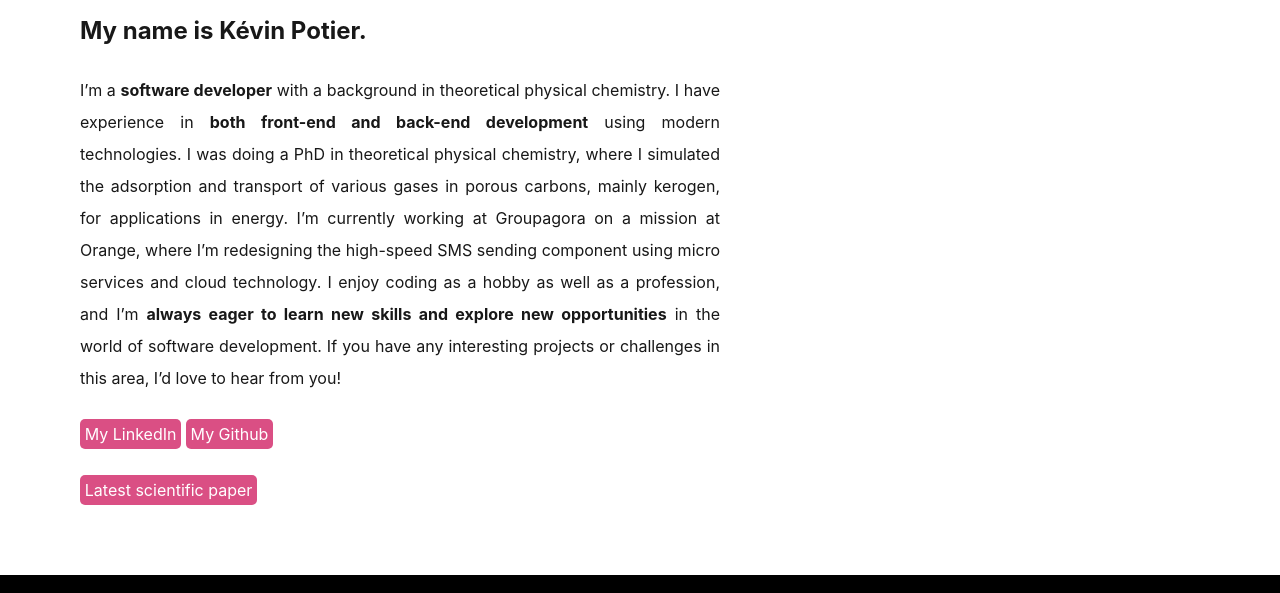
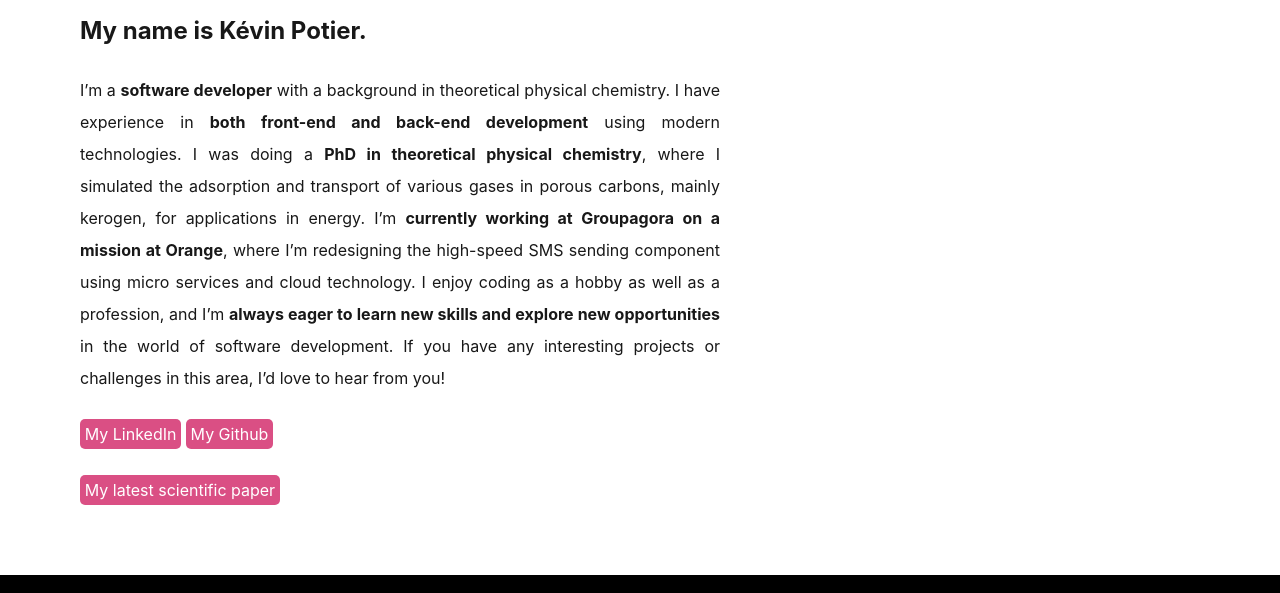
Before and after one commit to kpotier/kpotier.github.io, a plain HTML site: page index.html in a window 1280 px wide. Shown: the part 137-730 px from the top of the page. Drawn offline with Linux system fonts and the light colour scheme.

Commit message:
Update index.html
Bold

```diff
--- a/index.html
+++ b/index.html
@@ -14,7 +14,7 @@
         <div class="container">
             <h1>Hello.</h1>
             <h2>My name is Kévin Potier.</h2>
-            <p>I’m a <b>software developer</b> with a background in theoretical physical chemistry. I have experience in <b>both front-end and back-end development</b> using modern technologies. I was doing a PhD in theoretical physical chemistry, where I simulated the adsorption and transport of various gases in porous carbons, mainly kerogen, for applications in energy. I’m currently working at Groupagora on a mission at Orange, where I’m redesigning the high-speed SMS sending component using micro services and cloud technology. I enjoy coding as a hobby as well as a profession, and I’m <b>always eager to learn new skills and explore new opportunities</b> in the world of software development. If you have any interesting projects or challenges in this area, I’d love to hear from you!</p>
+            <p>I’m a <b>software developer</b> with a background in theoretical physical chemistry. I have experience in <b>both front-end and back-end development</b> using modern technologies. I was doing a <b>PhD in theoretical physical chemistry</b>, where I simulated the adsorption and transport of various gases in porous carbons, mainly kerogen, for applications in energy. I’m <b>currently working at Groupagora on a mission at Orange</b>, where I’m redesigning the high-speed SMS sending component using micro services and cloud technology. I enjoy coding as a hobby as well as a profession, and I’m <b>always eager to learn new skills and explore new opportunities</b> in the world of software development. If you have any interesting projects or challenges in this area, I’d love to hear from you!</p>
             <p></p>
             <p>
                 <a href="https://www.linkedin.com/in/kpotier/" target="
@@ -23,7 +23,7 @@
             </p>
             <p></p>
             <p>
-                <a href="https://pubs.acs.org/doi/abs/10.1021/acs.langmuir.3c00865">Latest scientific paper</a>
+                <a href="https://pubs.acs.org/doi/abs/10.1021/acs.langmuir.3c00865">My latest scientific paper</a>
             </p>
         </div>
         <div class="container project">
```
